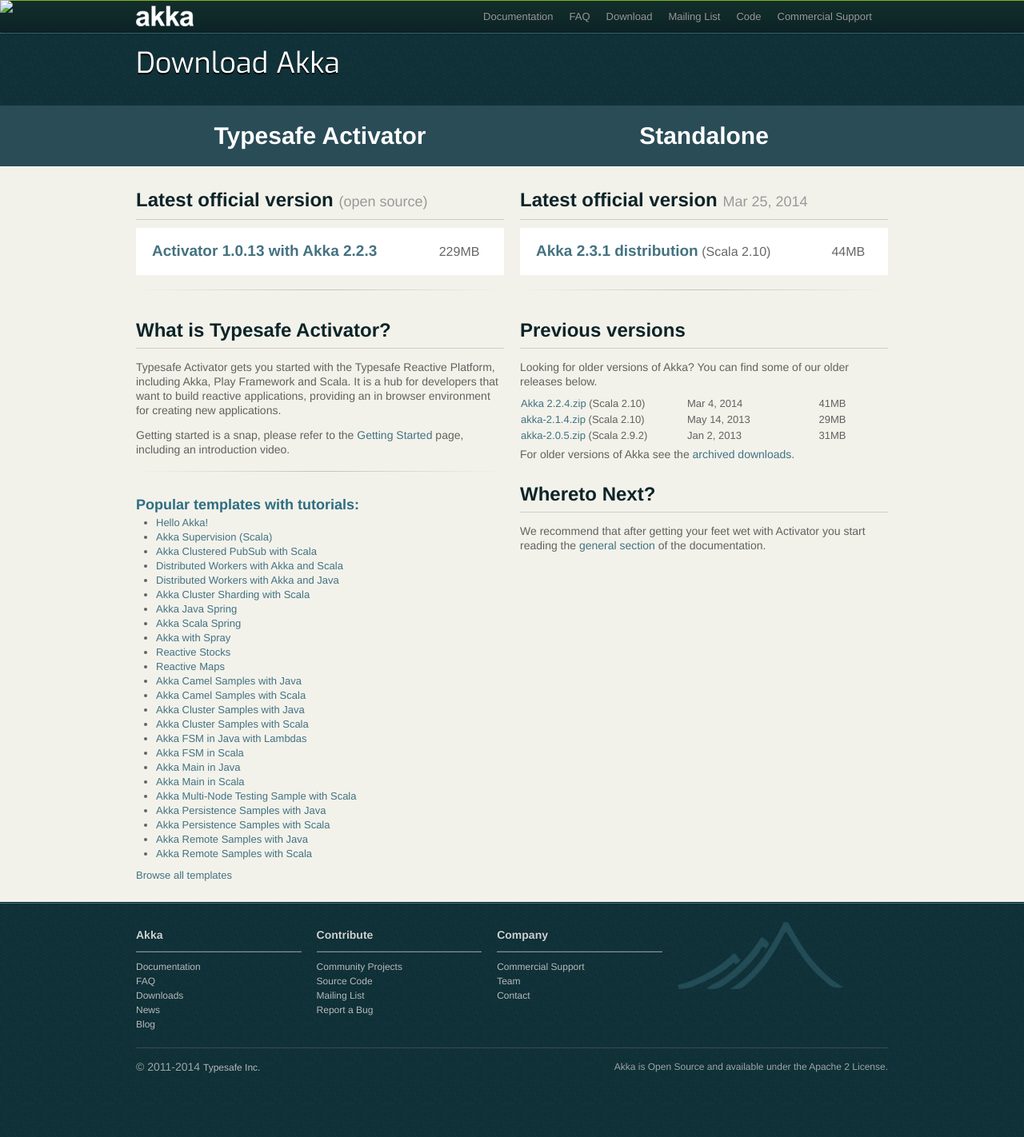
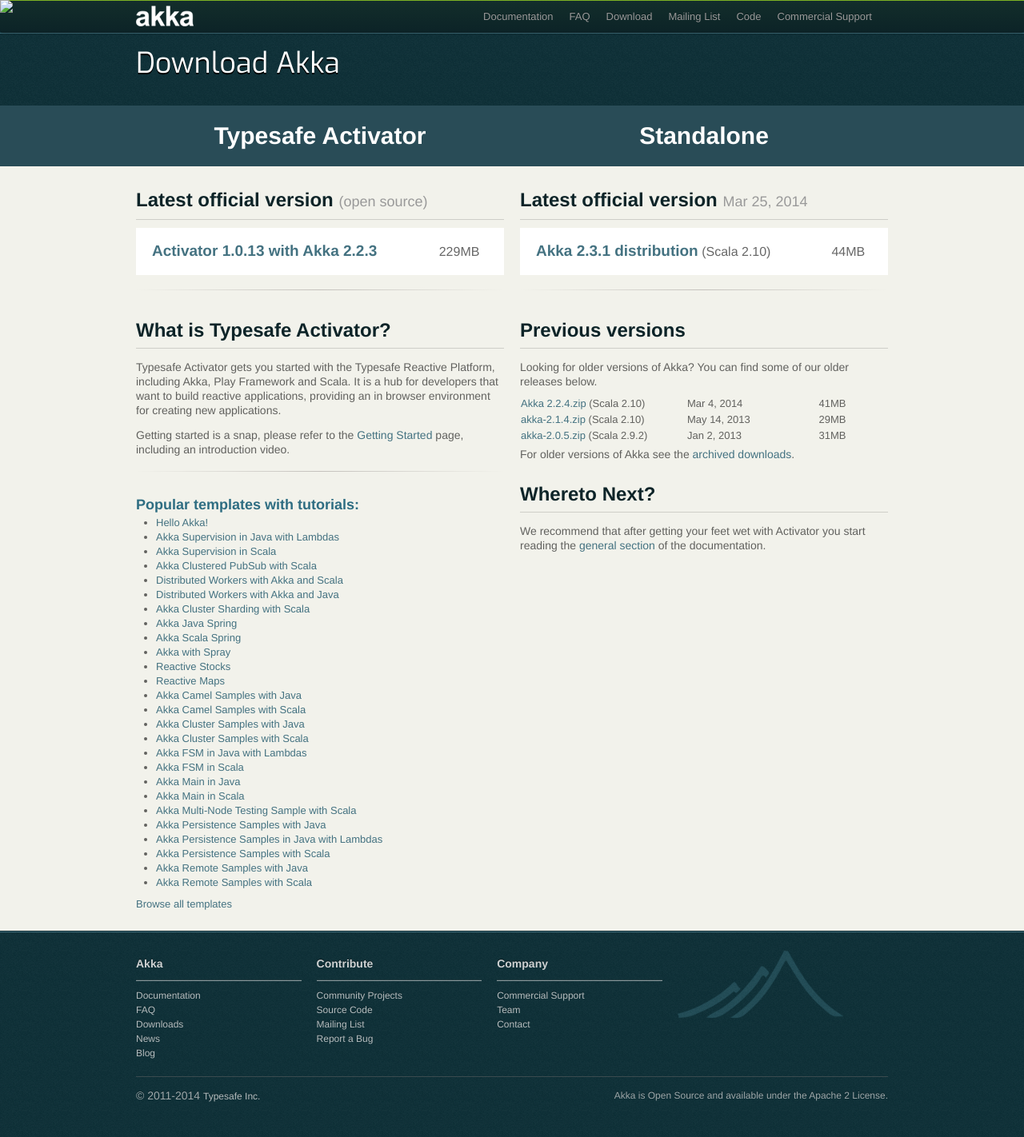
Before and after one commit to raboof/akka.github.com, a Jekyll site: the page built from downloads/index.md, in a window 1280 px wide. Shown: the whole page at 80% size. Built offline with Jekyll 4.4.1, drawn with Linux system fonts in a browser that asks for light colours; before the commit the page ends 1386 px from its top, so only the background shows below that.

Commit message:
Updated downloads for new Java 8 templates

```diff
--- a/_includes/download.html
+++ b/_includes/download.html
@@ -70,7 +70,8 @@
                 <h3>Popular templates with tutorials:</h3>
                 <ul>
                     <li><a href="http://typesafe.com/activator/template/hello-akka">Hello Akka!</a></li>
-                    <li><a href="http://typesafe.com/activator/template/akka-supervision">Akka Supervision (Scala)</a></li>
+                    <li><a href="https://typesafe.com/activator/template/akka-supervision-java-lambda">Akka Supervision in Java with Lambdas</a></li>
+                    <li><a href="http://typesafe.com/activator/template/akka-supervision">Akka Supervision in Scala</a></li>
                     <li><a href="http://typesafe.com/activator/template/akka-clustering">Akka Clustered PubSub with Scala</a></li>
                     <li><a href="http://typesafe.com/activator/template/akka-distributed-workers">Distributed Workers with Akka and Scala</a></li>
                     <li><a href="http://typesafe.com/activator/template/akka-distributed-workers-java">Distributed Workers with Akka and Java</a></li>
@@ -90,6 +91,7 @@
                     <li><a href="https://typesafe.com/activator/template/akka-sample-main-scala">Akka Main in Scala</a></li>
                     <li><a href="https://typesafe.com/activator/template/akka-sample-multi-node-scala">Akka Multi-Node Testing Sample with Scala</a></li>
                     <li><a href="https://typesafe.com/activator/template/akka-sample-persistence-java">Akka Persistence Samples with Java</a></li>
+                    <li><a href="https://typesafe.com/activator/template/akka-sample-persistence-java-lambda">Akka Persistence Samples in Java with Lambdas</a></li>
                     <li><a href="https://typesafe.com/activator/template/akka-sample-persistence-scala">Akka Persistence Samples with Scala</a></li>
                     <li><a href="https://typesafe.com/activator/template/akka-sample-remote-java">Akka Remote Samples with Java</a></li>
                     <li><a href="https://typesafe.com/activator/template/akka-sample-remote-scala">Akka Remote Samples with Scala</a></li>
```
